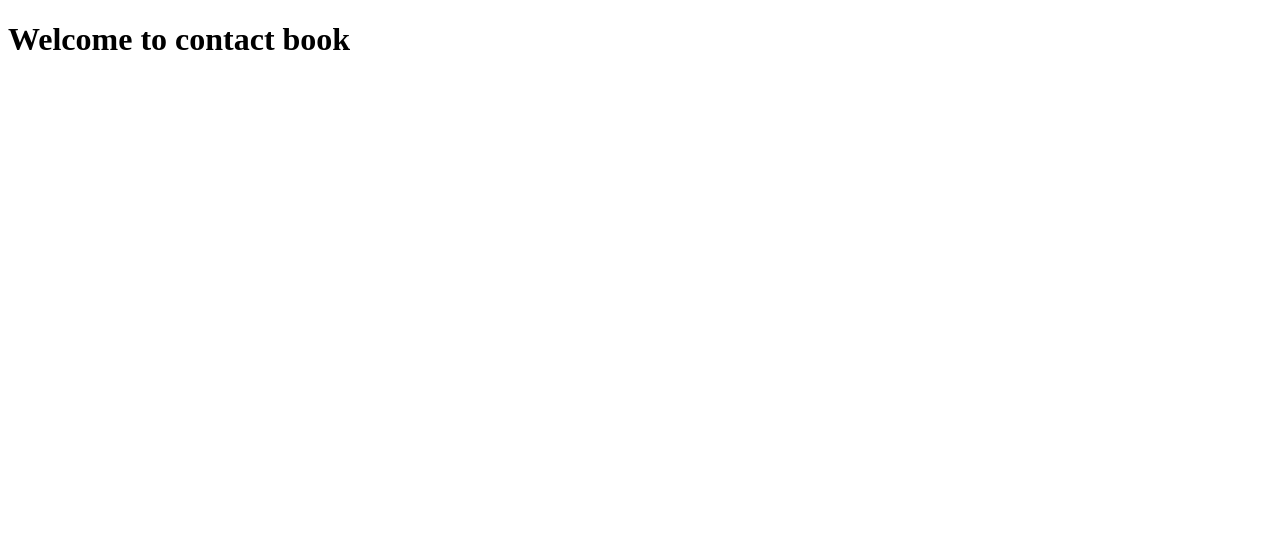
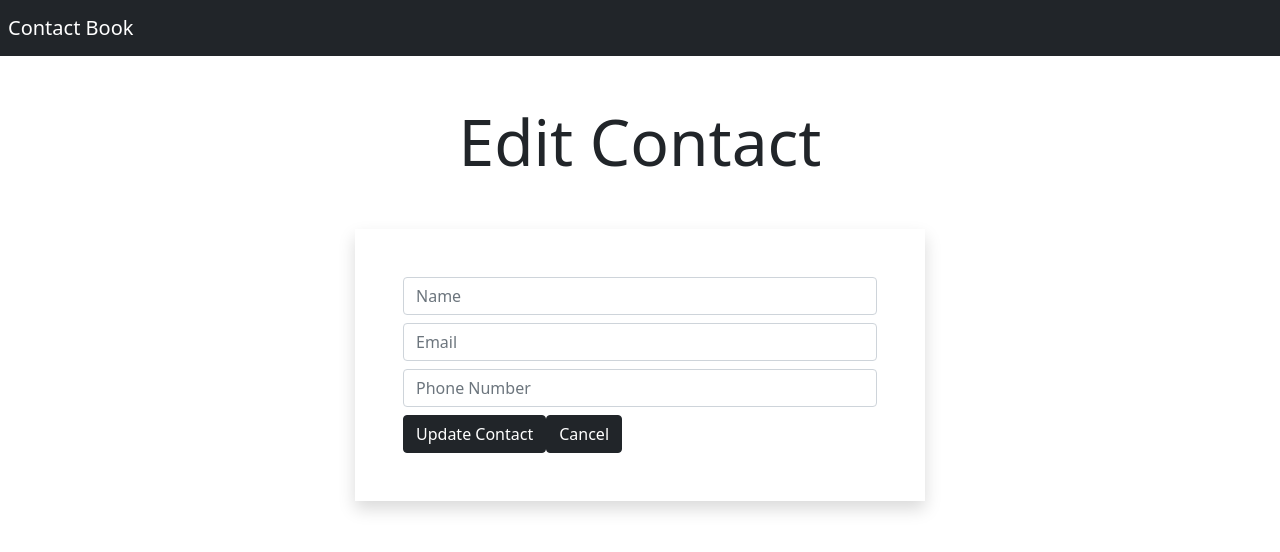
Before and after one commit to akhiljith/react-contact-app, a React (Create React App) app in the folder contact-book/: page /edit/1 in a window 1280 px wide. Shown: the top 552 px of the page. Built offline with nearby package versions, Linux system fonts and the light colour scheme.

Commit message:
Implement Add, Edit components
Implemented Add, Edit components.
Added bootstrap styles

```diff
--- a/contact-book/src/App.js
+++ b/contact-book/src/App.js
@@ -1,10 +1,27 @@
 import React from "react"
+import { ToastContainer, toast } from 'react-toastify';
+import Navbar from "./components/Navbar";
 import './App.css';
+import Home from "./components/Home";
+import { Route, Switch } from "react-router";
+import AddContact from "./components/AddContact";
+import EditContact from "./components/EditContact";
 
-const App = ()=> {
+const App = () => {
   return (
     <div className="App">
-      <h1>Welcome to contact book</h1>
+      <ToastContainer />
+      <Navbar />
+      <Switch>
+        <Route exact path="/" component={() => <Home />}  >
+        </Route>
+        <Route path="/add" >
+          <AddContact />
+        </Route>
+        <Route path="/edit/:id" >
+          <EditContact/>
+        </Route>
+      </Switch>
     </div>
   );
 }
--- /dev/null
+++ b/contact-book/src/components/AddContact.js
@@ -0,0 +1,30 @@
+import React from "react"
+
+const AddContact = () => {
+    return (
+        <div className="container">
+            <div className="row">
+                <h1 className="display-3 my-5 text-center">
+                    Add Contact</h1>
+                <div className="col-md-6 shadow mx-auto p-5">
+                    <form>
+                        <div className="form-group mb-2">
+                            <input type="text" placeholder="Name" className="form-control" />
+                        </div>
+                        <div className="form-group mb-2">
+                            <input type="email" placeholder="Email" className="form-control" />
+                        </div>
+                        <div className="form-group mb-2">
+                            <input type="number" placeholder="Phone Number" className="form-control" />
+                        </div>
+                        <div className="form-group">
+                            <input type="submit" value="Add Contact" className="btn btn-block btn-dark" />
+                        </div>
+                    </form>
+                </div>
+            </div>
+        </div>
+    )
+}
+
+export default AddContact;
--- /dev/null
+++ b/contact-book/src/components/EditContact.js
@@ -0,0 +1,34 @@
+import React from "react"
+import { Link } from "react-router-dom"
+
+function EditContact()
+{
+    return (
+        <div className="container">
+            <div className="row">
+                <h1 className="display-3 my-5 text-center">
+                    Edit Contact</h1>
+                <div className="col-md-6 shadow mx-auto p-5">
+                    <form>
+                        <div className="form-group mb-2">
+                            <input type="text" placeholder="Name" className="form-control" />
+                        </div>
+                        <div className="form-group mb-2">
+                            <input type="email" placeholder="Email" className="form-control" />
+                        </div>
+                        <div className="form-group mb-2">
+                            <input type="number" placeholder="Phone Number" className="form-control" />
+                        </div>
+                        <div className="form-group">
+                            <input type="submit" value="Update Contact" className="btn btn-dark mr-3" />
+                            <Link to="/" className="btn btn-dark">Cancel</Link>
+                        </div>
+                    </form>
+                </div>
+            </div>
+        </div>
+    )
+
+}
+
+export default EditContact;
--- /dev/null
+++ b/contact-book/src/components/Home.js
@@ -0,0 +1,19 @@
+import React from "react"
+import { Link } from "react-router-dom"
+
+const Home = () => {
+    return (
+        <div className="container">
+            <div className="row">
+                <div className="col-md-12 my-5 text-end">
+                    <Link to="/add" className="btn btn-outline-dark" >Add Contact</Link>
+                </div>
+                <div className="col-md-6 mx-auto">
+                    <h1>Welcome to contact book</h1>
+                </div>
+            </div>
+        </div>
+    )
+}
+
+export default Home;
--- /dev/null
+++ b/contact-book/src/components/Navbar.js
@@ -0,0 +1,12 @@
+import React from "react";
+import { Link } from "react-router-dom"
+
+const Navbar = () => {
+    return (
+        <nav className="navbar navbar-expand-lg navbar-dark bg-dark p-2">
+            <Link to="" className="navbar-brand ml-5">Contact Book</Link>
+        </nav>
+    )
+}
+
+export default Navbar
--- a/contact-book/src/index.js
+++ b/contact-book/src/index.js
@@ -3,10 +3,14 @@ import ReactDOM from 'react-dom';
 import './index.css';
 import App from './App';
 import reportWebVitals from './reportWebVitals';
-
+import "bootstrap/dist/css/bootstrap.min.css"
+import 'react-toastify/dist/ReactToastify.css';
+import { BrowserRouter as Router } from "react-router-dom"
 ReactDOM.render(
   <React.StrictMode>
-    <App />
+    <Router >
+      <App />
+    </Router>
   </React.StrictMode>,
   document.getElementById('root')
 );
```
